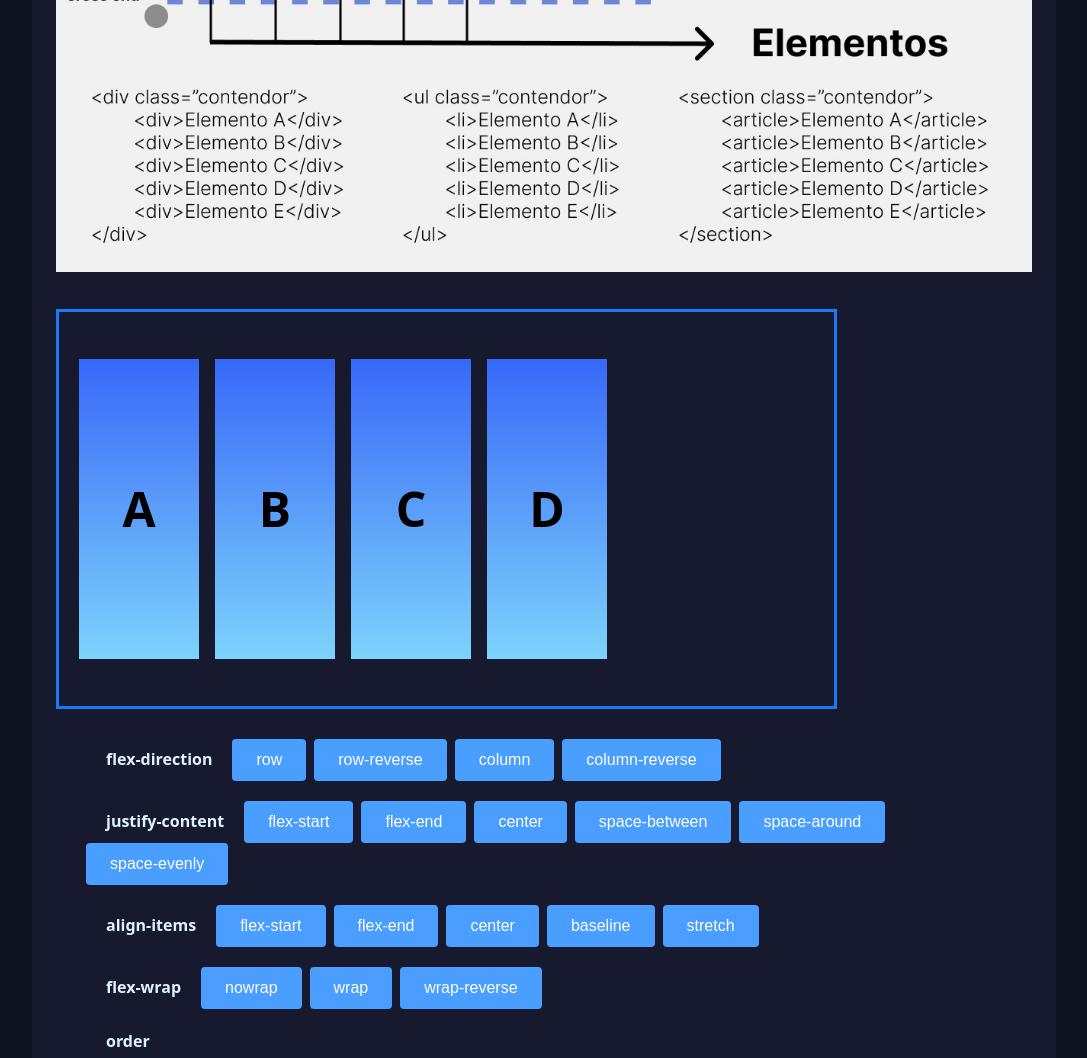
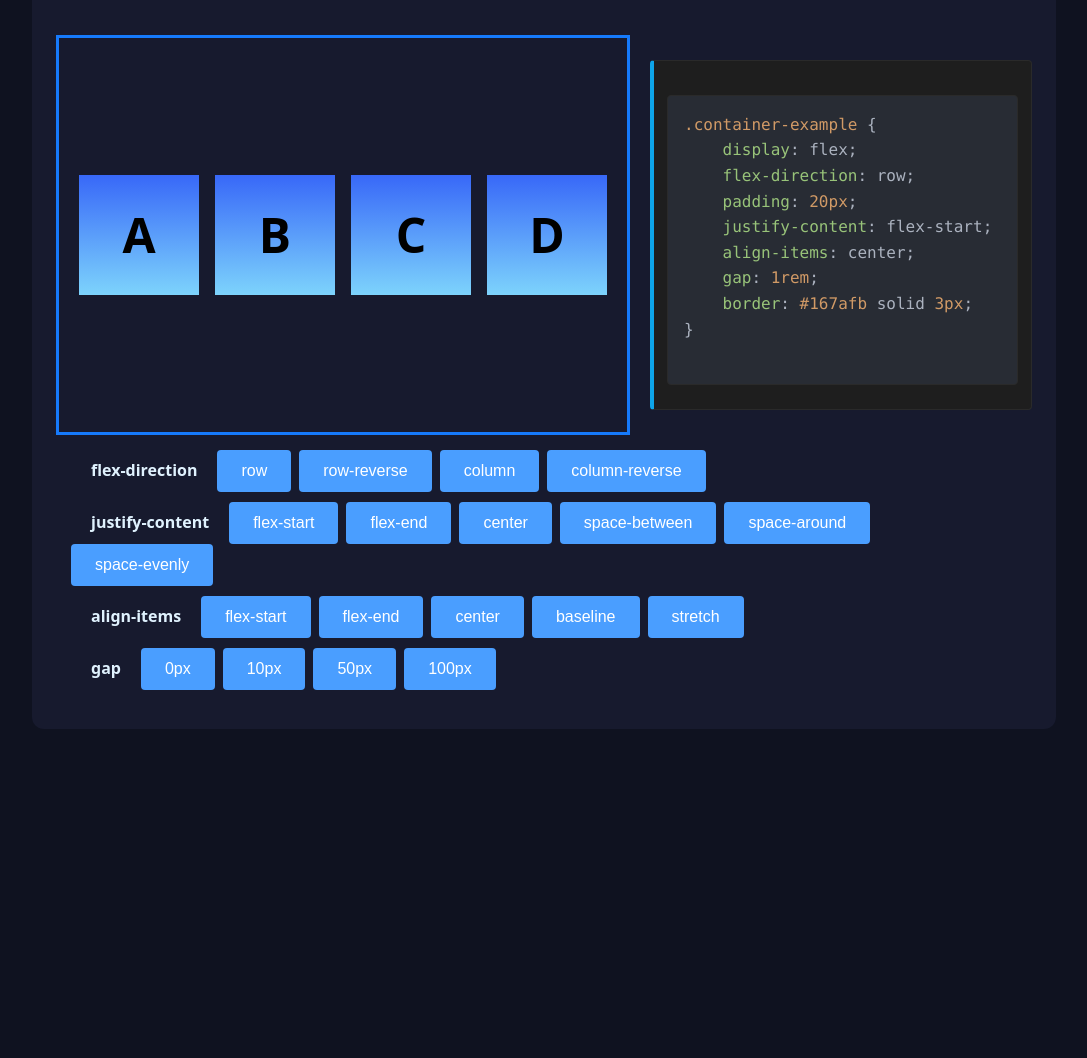
Before and after one commit to Facuvatti/apuntes, a plain HTML site: page pages/css.html in a window 1280 px wide. Shown: the part 2321-3379 px from the top of the page, without its empty margins (28-1115 px from the left). After the commit the page ends 3110 px from the top, so only its background shows below. Drawn offline with nearby package versions, Linux system fonts and the light colour scheme.

Commit message:
Apartado de css, terminado el flexbox

```diff
--- a/pages/css.html
+++ b/pages/css.html
@@ -63,6 +63,7 @@
                 <b style="font-size: large;">Podés probar interactuando con el modelo de caja de abajo para entenderlo mas visualmente.</b>
             </p>
             <div class="container">
+                <div>
                     <div class="margin-box">
                         <span class="margin-label">MARGIN</span>
                         <div class="border-box">
@@ -71,6 +72,7 @@
                                 <span class="padding-label">PADDING</span>
                                 <div class="content-box">
                                     <span class="content-label">CONTENT</span>
+                                </div>
                             </div>
                         </div>
                     </div>
@@ -89,26 +91,33 @@
                 </div>
             </div>
         </div>
-        <div class="section">
+        <div class="section" style="width: 85vw;">
             <h1>FLEXBOX</h1>
             <p>Para convertir un div en flexbox, se le agrega la propiedad <code>display: flex;</code><br> </p>
-            <img style="width: 100%; margin-bottom: 30px;" src="../static/images/estructura-flexblox.jpeg">
-
+            <img style="width: 50%; margin-bottom: 30px;" src="../static/images/estructura-flexblox.jpeg">
+            <div>
+                <div class ="container">
                     <div class="container-example" id="row">
                         <div class="element-example row">A</div>
                         <div class="element-example row">B</div>
                         <div class="element-example row">C</div>
                         <div class="element-example row">D</div>
                     </div>
+                    <pre class="language-css" style="height: 350px;align-self: center;margin-left: 20px; overflow-y: hidden;">
+                        <code class="language-css" id="container-example">.container-example {
+    display: flex;
+    flex-direction: row;
+    padding: 20px;
+    justify-content: flex-start;
+    align-items: center;
+    gap: 1rem;
+    border: #167afb solid 3px;
+}
+                        </code>
+                    </pre>
+                </div>
                 <div class="properties" id="rowproperties">
                 </div>
-            <div class="container-example" id="column">
-                <div class="element-example column">A</div>
-                <div class="element-example column">B</div>
-                <div class="element-example column">C</div>
-                <div class="element-example column">D</div>
-            </div>
-            <div class="properties" id="columnproperties">
             </div>
         </div>
         <script>
--- a/static/css/css.css
+++ b/static/css/css.css
@@ -19,17 +19,17 @@
 .properties{
     display: flex;
     flex-direction: column;
-    margin: 20px;
+    margin: 10px;
 }
 .properties span {
     font-weight: bold;
     margin: 20px;
 }
 #row {
-    width: 80%;
+    width: 70%;
     height: 400px;
 }
 .row {
     width: 120px;
-    height: 300px;
+    height: 120px;
 }
--- a/static/js/css.js
+++ b/static/js/css.js
@@ -67,61 +67,83 @@ function animateProperty(element, property,original=undefined) {
     }
 }
 function flexboxProperties(containerSelector, propertiesSelector) {
-    let flexboxProperties = ["flex-direction", "justify-content", "align-items", "flex-wrap", "order", "flex-grow", "flex-shrink", "flex-basis"];
-    let container = document.querySelector(containerSelector);
-    for(let property of flexboxProperties) {
-        let div = document.createElement("div");
-        div.style.margin="10px"
-        let span = document.createElement("span");
-        span.textContent = property;
-        div.append(span);
-        if(property == "flex-direction") {
-            for(let direction of ["row", "row-reverse", "column", "column-reverse"]) {
-                let button = document.createElement("button");
-                button.textContent = direction;
-                button.addEventListener("click", () => {
-                    container.style[property] = direction;
-                });
-                div.append(button);
-            }
-        }
-        if(property == "justify-content") {
-            for(let direction of ["flex-start", "flex-end", "center", "space-between", "space-around", "space-evenly"]) {
-                let button = document.createElement("button");
-                button.textContent = direction;
-                button.addEventListener("click", () => {
-                    container.style[property] = direction;
-                });
-                div.append(button);
-            }
-        }
-        if(property == "align-items") {
-            for(let direction of ["flex-start", "flex-end", "center", "baseline", "stretch"]) {
-                let button = document.createElement("button");
-                button.textContent = direction;
-                button.addEventListener("click", () => {
-                    container.style[property] = direction;
-                });
-                div.append(button);
-            }
-        }
-        if(property == "flex-wrap") {
-            for(let direction of ["nowrap", "wrap", "wrap-reverse"]) {
-                let button = document.createElement("button");
-                button.textContent = direction;
-                button.addEventListener("click", () => {
-                    container.style[property] = direction;
-                });
-                div.append(button);
-            }
-        }
-        document.querySelector(propertiesSelector).append(div);
+    const container = document.querySelector(containerSelector);
+    const propertiesContainer = document.querySelector(propertiesSelector);
 
-
-
+    const flexboxConfig = {
+        "flex-direction": ["row", "row-reverse", "column", "column-reverse"],
+        "justify-content": ["flex-start", "flex-end", "center", "space-between", "space-around", "space-evenly"],
+        "align-items": ["flex-start", "flex-end", "center", "baseline", "stretch"],
+        "gap" : ["0px", "10px", "50px","100px"]
+    };
+    const visibility = document.querySelector("#container-example");
+    for (let [property, values] of Object.entries(flexboxConfig)) {
+        const propertyDiv = createPropertyControl(property, values, container,visibility);
+        propertiesContainer.append(propertyDiv);
     }
 }
+
+function createPropertyControl(property, values, container,codeDisplay) {
+    const div = document.createElement("div");
+    div.style.margin = "5px";
+
+    const span = document.createElement("span");
+    span.textContent = property;
+    div.append(span);
+
+    values.forEach(value => {
+        const button = createButton(value, () => {
+            container.style[property] = value;
+            updateCodeDisplay(codeDisplay, property, value);
+        });
+        div.append(button);
+    });
+
+    return div;
+}
+
+function createButton(text, onClick) {
+    const button = document.createElement("button");
+    button.textContent = text;
+    button.addEventListener("click", onClick);
+    return button;
+}
+/**
+ * Updates the CSS code display with the new property value
+ * @param {HTMLElement} codeElement - The <code> element to update
+ * @param {string} property - The CSS property to update
+ * @param {string} value - The new value for the property
+ */
+function updateCodeDisplay(codeElement, property, value) {
+    // Convert camelCase to kebab-case (e.g., flexDirection -> flex-direction)
+    const cssProperty = property.replace(/([A-Z])/g, '-$1').toLowerCase();
+
+    // Escape special characters in the property name for use in regex
+    const escapedProperty = cssProperty.replace(/[-\/\\^$*+?.()|[\]{}]/g, '\\$&');
+
+    // Remove existing highlights from previous updates
+    codeElement.innerHTML = codeElement.innerHTML.replace(
+        /<span class="highlight">([^<]*)<\/span>/g,
+        '$1'
+    );
+
+    // Create regex pattern to find the property and its value
+    const regex = new RegExp(
+        `(<span class="hljs-attribute">${escapedProperty}</span>\\s*:\\s*)` +
+        `([^;\\n<]*(?:<span[^>]*>[^<]*<\\/span>[^;\\n<]*)*)` +
+        `(;?)`,
+        'gi'
+    );
+
+    // Replace the matched pattern with the new value and add highlight
+    codeElement.innerHTML = codeElement.innerHTML.replace(
+        regex,
+        `$1<span class="highlight">${value}</span>$3`
+    );
+}
+
 flexboxProperties(".container-example", ".properties");
+
 // Agregar event listeners
 document.querySelectorAll('[class$="-box"]').forEach(box => {
     box.addEventListener("click", changeByClick);
```
Lines whose indentation alone changed are shown as unchanged.
